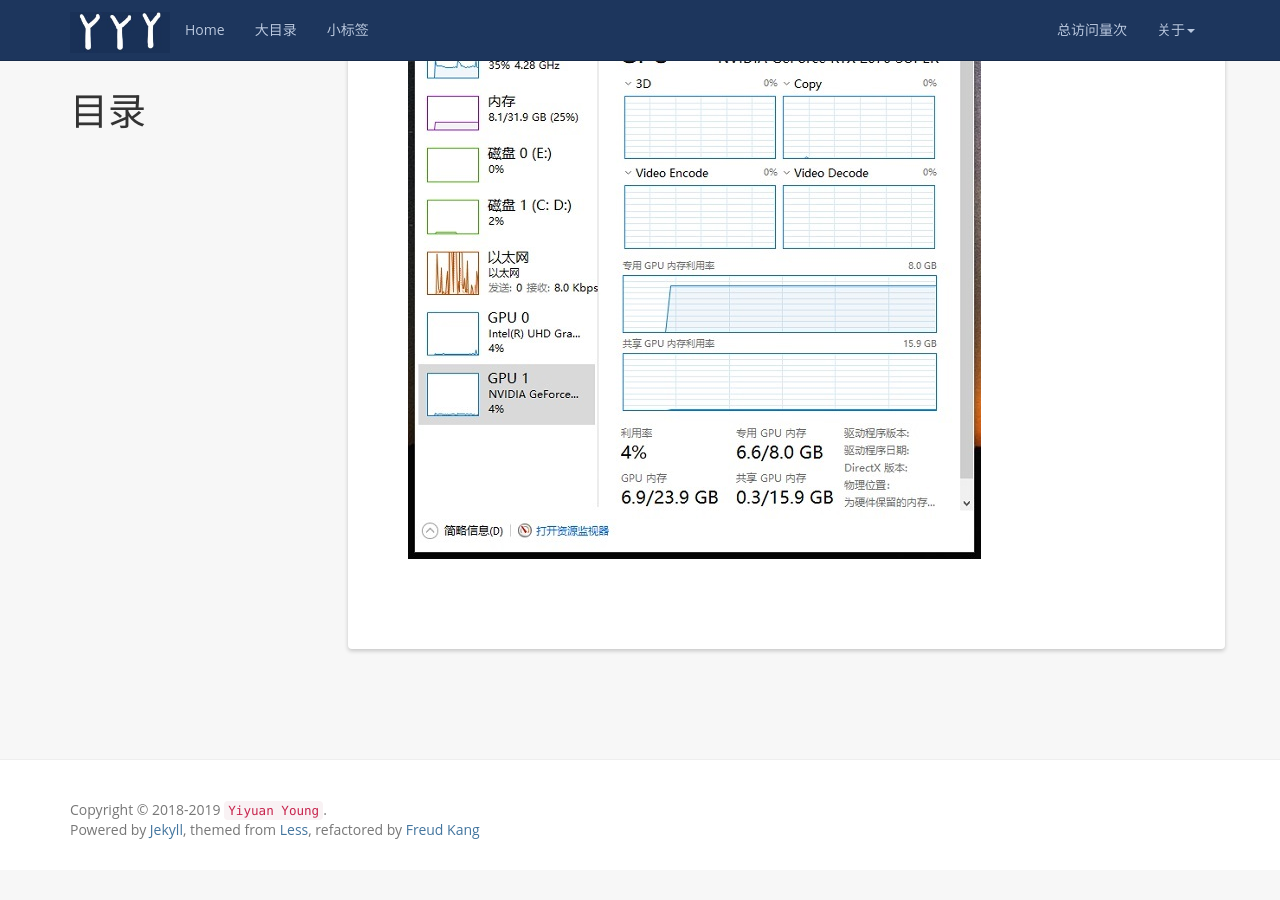
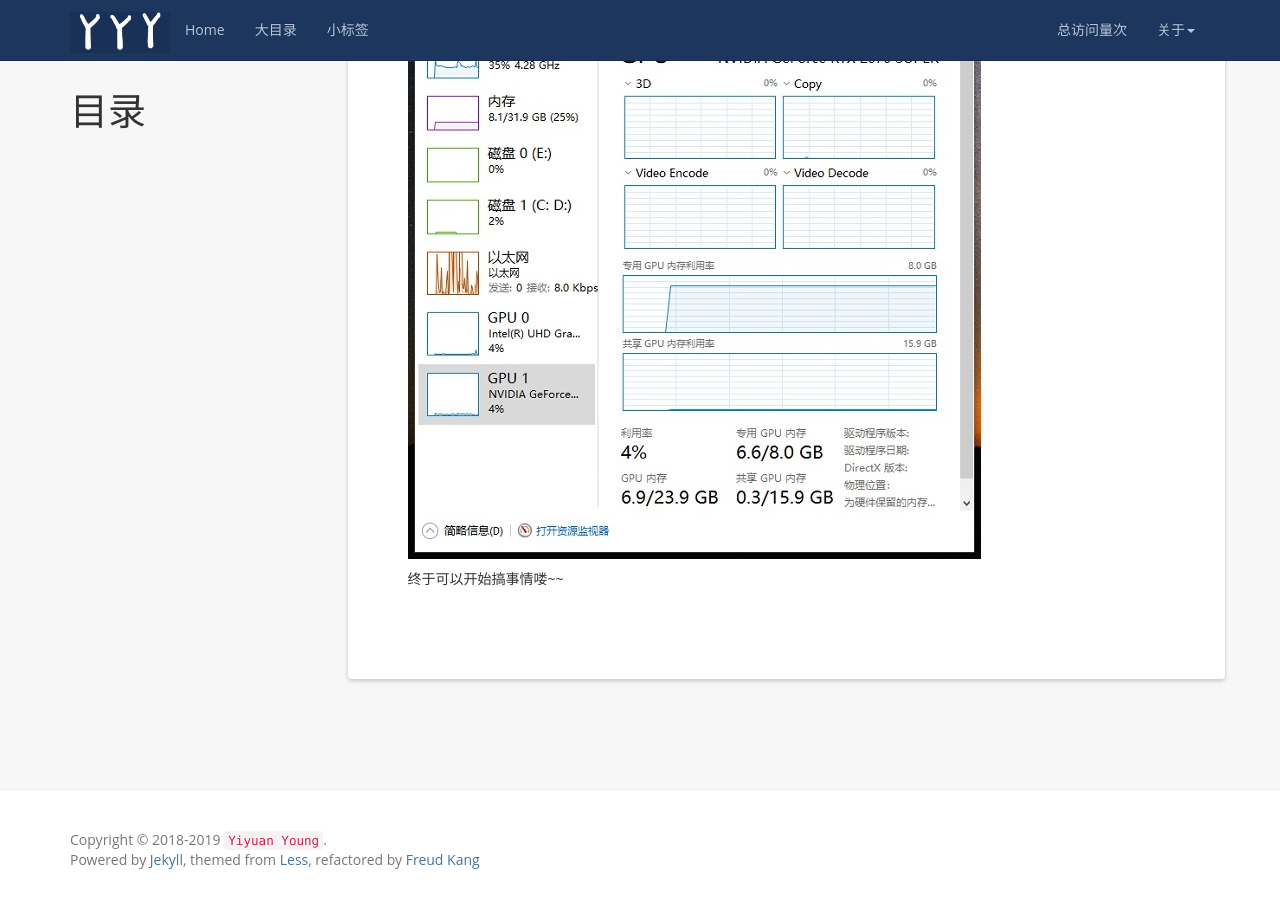
Before and after one commit to yyysjz1997/yyysjz1997.github.io, a Jekyll site: the page built from _posts/2019-07-23-deep-learning-env-config.md, in a window 1280 px wide and 900 px high, scrolled down 2038 px. Built offline with Jekyll 4.4.1, drawn with Linux system fonts in a browser that asks for light colours; nearby versions of some CDN libraries; a script that is not in the unit is left out; comment, search, counter and statistics services are not loaded; before the commit the page ends 2908 px from its top, so only the background shows below that.

Commit message:
Update 2019-07-23-deep-learning-env-config.md

```diff
--- a/_posts/2019-07-23-deep-learning-env-config.md
+++ b/_posts/2019-07-23-deep-learning-env-config.md
@@ -45,3 +45,5 @@
 ![\styles\images\2019-07-23-deep-learning-env-config/4.jpg]({{ '\styles\images\2019-07-23-deep-learning-env-config/4.jpg' | prepend: site.baseurl  }})
 
 ![\styles\images\2019-07-23-deep-learning-env-config/3.jpg]({{ '\styles\images\2019-07-23-deep-learning-env-config/3.jpg' | prepend: site.baseurl  }})
+
+终于可以开始搞事情喽~~
```
